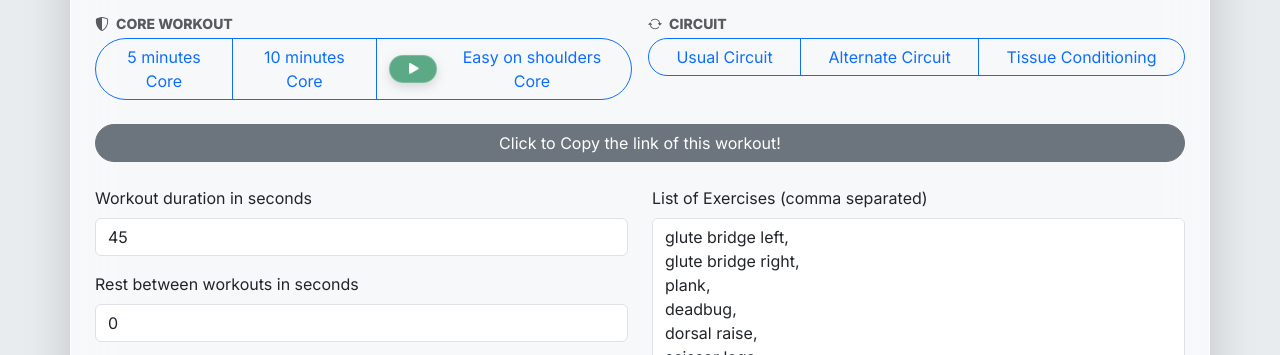
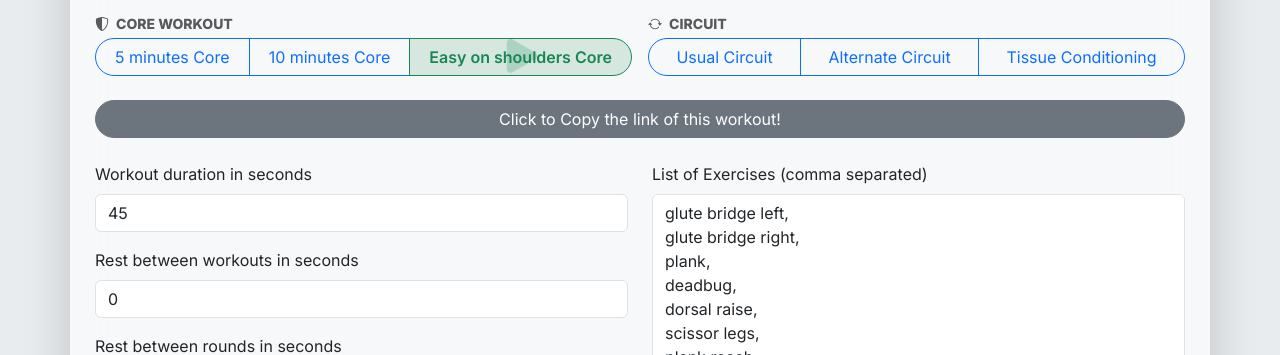
Before and after one commit to szigyi/szigyi.github.io, a plain HTML site: page timer.index.html in a window 1280 px wide. Shown: the part 92-447 px from the top of the page. Drawn offline with nearby package versions, Linux system fonts and the light colour scheme; no server answers.

Commit message:
workout Play icon moved to the background
stable button size when selecting a workout

```diff
--- a/timer.index.html
+++ b/timer.index.html
@@ -151,26 +151,30 @@
 			gap: 8px;
 		}
 
-		.mini-play-icon {
-			display: inline-flex;
-			align-items: center;
-			justify-content: center;
-			background-color: rgba(25, 135, 84, 0.7) !important;
-			backdrop-filter: blur(10px);
-			-webkit-backdrop-filter: blur(10px);
-			color: white;
-			width: 48px;
-			height: 28px;
-			border-radius: 50px;
-			box-shadow: 0 4px 12px rgba(0, 0, 0, 0.15);
-			border: 1px solid rgba(255, 255, 255, 0.2);
-			flex-shrink: 0;
+		#workoutPlans .btn .btn-text {
+			position: relative;
+			z-index: 1;
 		}
 
-		.mini-play-icon i {
-			margin-left: 2px;
-			/* Visual centering for play icon */
-			font-size: 1.2rem;
+		#workoutPlans .btn.selected-plan {
+			background-color: rgba(25, 135, 84, 0.15) !important;
+			border-color: #198754 !important;
+			color: #198754 !important;
+			font-weight: 600;
+		}
+
+		#workoutPlans .btn.selected-plan::before {
+			content: "\F4F4";
+			font-family: "bootstrap-icons" !important;
+			position: absolute;
+			top: 50%;
+			left: 50%;
+			transform: translate(-50%, -50%);
+			font-size: 3.5rem;
+			color: rgba(25, 135, 84, 0.22);
+			pointer-events: none;
+			z-index: 0;
+			line-height: 1;
 		}
 
 		#main-body {
@@ -415,9 +419,9 @@
 			buttons.forEach(btn => {
 				const planName = btn.getAttribute('data-plan-name');
 				if (planName === currentSelectedPlanName) {
-					btn.innerHTML = `<span class="mini-play-icon"><i class="bi bi-play-fill"></i></span> ${planName}`;
+					btn.classList.add('selected-plan');
 				} else {
-					btn.textContent = planName;
+					btn.classList.remove('selected-plan');
 				}
 			});
 		}
@@ -1019,16 +1023,16 @@
 					<div class="btn-group w-100" role="group" aria-label="Core Workout">
 						<button type="button" class="btn btn-outline-primary"
 								onclick="setWorkoutPlan('5 minutes Core')" data-plan-name="5 minutes Core">
-							5 minutes Core
+							<span class="btn-text">5 minutes Core</span>
 						</button>
 						<button type="button" class="btn btn-outline-primary"
 							onclick="setWorkoutPlan('10 minutes Core')" data-plan-name="10 minutes Core">
-							10 minutes Core
+							<span class="btn-text">10 minutes Core</span>
 						</button>
 						<button type="button" class="btn btn-outline-primary"
 							onclick="setWorkoutPlan('Easy on shoulders Core')"
 							data-plan-name="Easy on shoulders Core">
-							Easy on shoulders Core
+							<span class="btn-text">Easy on shoulders Core</span>
 						</button>
 					</div>
 				</div>
@@ -1039,15 +1043,15 @@
 					<div class="btn-group w-100" role="group" aria-label="Circuit">
 						<button type="button" class="btn btn-outline-primary"
 							onclick="setWorkoutPlan('Usual Circuit')" data-plan-name="Usual Circuit">
-							Usual Circuit
+							<span class="btn-text">Usual Circuit</span>
 						</button>
 						<button type="button" class="btn btn-outline-primary"
 							onclick="setWorkoutPlan('Alternate Circuit')" data-plan-name="Alternate Circuit">
-							Alternate Circuit
+							<span class="btn-text">Alternate Circuit</span>
 						</button>
 						<button type="button" class="btn btn-outline-primary"
 							onclick="setWorkoutPlan('Tissue Conditioning')" data-plan-name="Tissue Conditioning">
-							Tissue Conditioning
+							<span class="btn-text">Tissue Conditioning</span>
 						</button>
 					</div>
 				</div>
```
